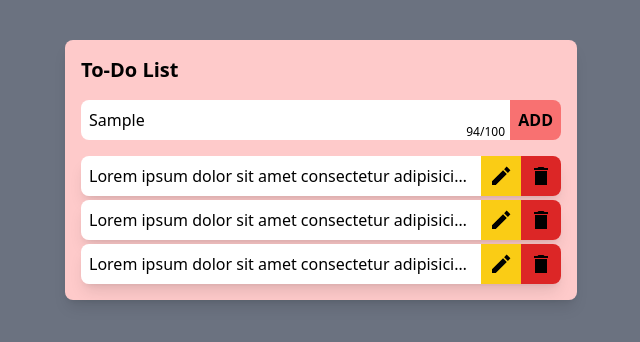
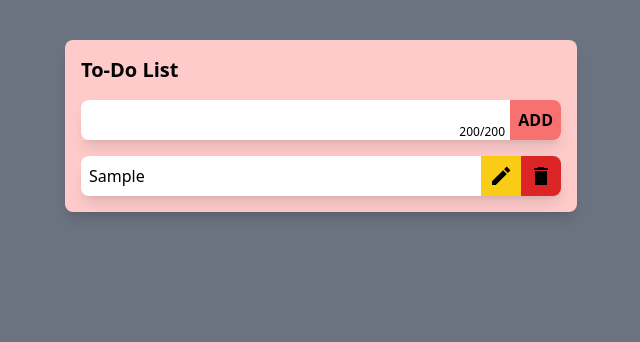
Before and after one commit to watcharapol-numpaya/to-do-list, a React (Vite) app: page / in a window 1280 px wide. Both pictures are taken after typing "Sample" into the empty fields and a click on the button "ADD". Shown: the top 342 px of the page, without its empty margins (319-959 px from the left). Built offline with nearby package versions, Linux system fonts and the light colour scheme.

Commit message:
[UPDATE] can add item

```diff
--- a/package.json
+++ b/package.json
@@ -19,7 +19,8 @@
     "postcss": "^8.4.29",
     "react": "^18.2.0",
     "react-dom": "^18.2.0",
-    "tailwindcss": "^3.3.3"
+    "tailwindcss": "^3.3.3",
+    "uuid": "^9.0.0"
   },
   "devDependencies": {
     "@types/react": "^18.2.15",
--- a/src/App.jsx
+++ b/src/App.jsx
@@ -1,20 +1,31 @@
-import React, { useState } from "react";
+import React, { useEffect, useState } from "react";
 import "./App.css";
 import EditSharpIcon from "@mui/icons-material/EditSharp";
 import DeleteSharpIcon from "@mui/icons-material/DeleteSharp";
 import TodoItemCard from "./components/TodoItemCard";
 import TodoList from "./components/TodoList";
-import Cookies from 'js-cookie';
+import { v4 as uuidv4 } from "uuid";
 
 const App = () => {
-  const [todoList, setTodoList] = useState([]);
+  const [todoList, setTodoList] = useState(() => {
+    const todo = JSON.parse(localStorage.getItem("todoList"));
+    return todo ? todo : [];
+  });
+
   const [text, setText] = useState("");
-  const [textLimit, setTextLimit] = useState(100);
-  const [isHover, setIsHover] = useState(false); // State to track hover
+  const [textLimit, setTextLimit] = useState(200);
 
+  useEffect(() => {
+    const storedTodoList = localStorage.getItem("todoList");
+    if (storedTodoList) {
+      setTodoList(JSON.parse(storedTodoList));
+    }
+  }, []);
+  useEffect(() => {
+    localStorage.setItem("todoList", JSON.stringify(todoList));
+  }, [todoList]);
   const handleInputChange = (e) => {
     if (e.target.value.length <= textLimit) {
-      console.log(text.length);
       setText(e.target.value);
     }
   };
@@ -23,9 +34,16 @@ const App = () => {
     return textLimit - text.length;
   };
 
-  const handleAddTodo =()=>{
-
-  }
+  const handleAddTodo = () => {
+    if (text) {
+      const newTodo = {
+        id: uuidv4(),
+        todo: text,
+      };
+      setTodoList([...todoList, newTodo]);
+      setText("");
+    }
+  };
 
   return (
     <div className="w-full h-full bg-gray-500">
@@ -33,21 +51,32 @@ const App = () => {
         <div className="flex justify-center w-full ">
           <div className="h-full w-128 bg-red-200 mt-10 rounded-lg p-4 shadow-lg">
             <p className="font-semibold text-xl">To-Do List</p>
-            <div className="flex relative my-4">
+            <div className="flex relative my-4 shadow-lg">
               <input
                 onChange={handleInputChange}
                 value={text}
                 type="text "
                 className="p-2 w-full rounded-l-lg outline-none"
               />
-              <button className="bg-red-400 font-semibold p-1 px-2 rounded-r-lg" onClick={handleAddTodo}>
+              <button
+                className="bg-red-400 font-semibold p-1 px-2 rounded-r-lg"
+                onClick={handleAddTodo}
+              >
                 ADD
               </button>
               <p className="absolute text-xs right-14 bottom-0">
                 {handleTextLeft()}/{textLimit}
               </p>
             </div>
-            <TodoList />
+
+            <div className="space-y-2 mt-1">
+              {todoList &&
+                todoList.map((item) => (
+                  <div key={item.id}>
+                    <TodoItemCard todo={item.todo} />
+                  </div>
+                ))}
+            </div>
           </div>
         </div>
       </div>
--- a/src/components/TodoItemCard.jsx
+++ b/src/components/TodoItemCard.jsx
@@ -1,9 +1,8 @@
- import { useState } from "react";
+import { useState } from "react";
 import EditSharpIcon from "@mui/icons-material/EditSharp";
 import DeleteSharpIcon from "@mui/icons-material/DeleteSharp";
 
-const TodoItemCard = ({id,todo}) => {
-
+const TodoItemCard = ({ todo }) => {
   const [isHover, setIsHover] = useState(false); // State to track hover
 
   const onHover = () => {
@@ -19,19 +18,15 @@ const TodoItemCard = ({id,todo}) => {
       onMouseEnter={onHover}
       onMouseLeave={onLeave}
       className={`flex  shadow-lg w-full rounded-lg overflow-hidden cursor-default ${
-        isHover ? " h-full" : "h-10"
+        isHover ? " h-auto" : " "
       } `}
     >
       <div
         className={`flex ${
-          isHover ? "" : "items-center "
-        }   bg-white  w-5/6 p-1 px-2`}
+          isHover ? "bg-gray-200" : "  "
+        }   bg-white  w-5/6 p-2 px-2`}
       >
-        <p className={` ${isHover ? "" : "truncate "}`}>
-          Lorem ipsum dolor sit amet consectetur adipisicing elit. Odio,
-          voluptates?Lorem ipsum dolor sit amet consectetur adipisicing elit.
-          Odio, voluptates
-        </p>
+        <p className={` ${isHover ? "" : "truncate "}`}>{todo}</p>
       </div>
 
       <div className=" flex w-1/6 ">
--- a/src/components/TodoList.jsx
+++ b/src/components/TodoList.jsx
@@ -1,14 +1,28 @@
-import React from "react";
+import React, { useEffect, useState } from "react";
 import TodoItemCard from "./TodoItemCard";
 
+const TodoList = ({}) => {
+  const [todoList, setTodoList] = useState(() => {
+    const todo = JSON.parse(localStorage.getItem("todoList"));
+    return todo ? todo : [];
+  });
 
-const TodoList = ({}) => {
+  // useEffect(() => {
+  //   const storedTodoList = localStorage.getItem("todoList");
+  //   // console.log(storedTodoList)
+  //   if (storedTodoList) {
+  //     setTodoList(JSON.parse(storedTodoList));
+  //   }
+  // }, []);
 
   return (
-    <div className="space-y-1 mt-1">
-      <TodoItemCard />
-      <TodoItemCard />
-      <TodoItemCard />
+    <div className="space-y-1 mt-1">{todoList &&
+      todoList.map((item) => (
+        <div key={item.id}>
+          <TodoItemCard todo={item.todo} />
+        </div>
+      ))}
+
     </div>
   );
 };
```
Also changed, not shown: 1 other file (tests, documents, lock files or other folders).
